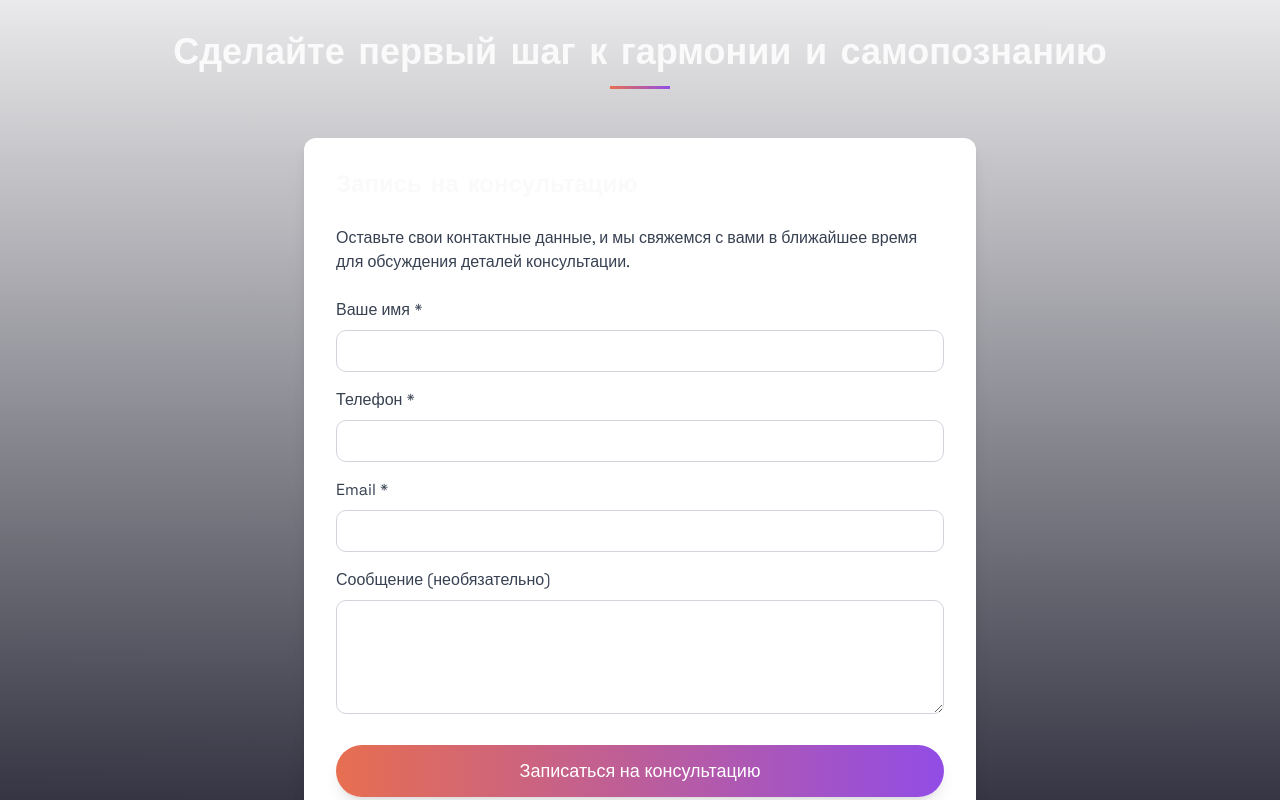
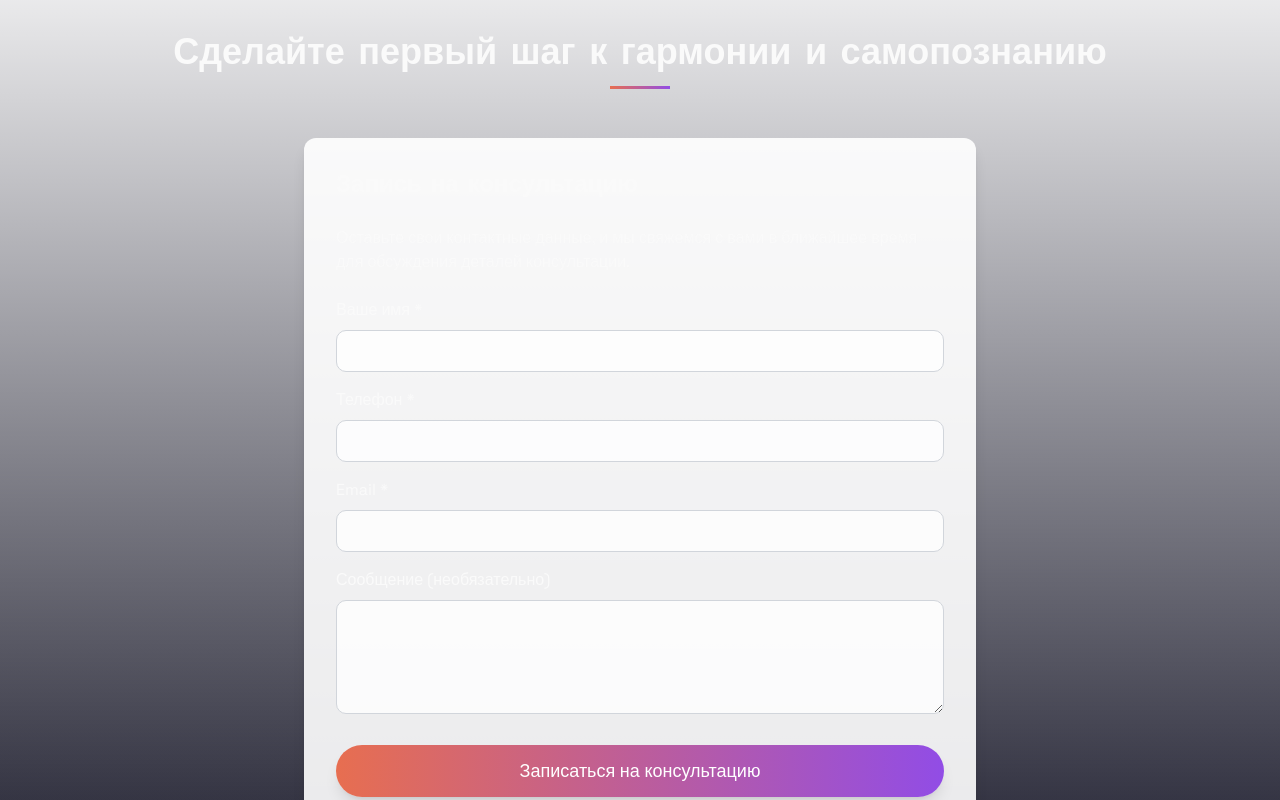
Before and after one commit to ivkin-vladimir/best-transformation-landing, a React (Vite) app: page / in a window 1280 px wide. Shown: the part 11200-12000 px from the top of the page. Built offline with nearby package versions, Linux system fonts and the light colour scheme.

Commit message:
Improve form text contrast
The text in the "Сделайте первый шаг к гармонии и самопознанию" form had low contrast, making it difficult to read. This commit improves the contrast.

```diff
--- a/src/components/BookingSection.tsx
+++ b/src/components/BookingSection.tsx
@@ -52,7 +52,7 @@ const BookingSection: React.FC = () => {
           whileInView={{ opacity: 1, y: 0 }}
           transition={{ duration: 0.6 }}
           viewport={{ once: true }}
-          className="text-3xl md:text-4xl text-best-purple text-center mb-16 decorative-line"
+          className="text-3xl md:text-4xl text-foreground text-center mb-16 decorative-line"
         >
           Сделайте первый шаг к гармонии и самопознанию
         </motion.h2>
@@ -64,61 +64,61 @@ const BookingSection: React.FC = () => {
           viewport={{ once: true }}
           className="max-w-2xl mx-auto"
         >
-          <div className="bg-white rounded-xl shadow-lg p-8">
-            <h3 className="text-2xl font-bold text-best-purple mb-6">Запись на консультацию</h3>
-            <p className="text-gray-700 mb-6">
+          <div className="bg-white/90 rounded-xl shadow-lg p-8">
+            <h3 className="text-2xl font-bold text-foreground mb-6">Запись на консультацию</h3>
+            <p className="text-foreground/90 mb-6">
               Оставьте свои контактные данные, и мы свяжемся с вами в ближайшее время для обсуждения деталей консультации.
             </p>
 
             <form onSubmit={handleSubmit}>
               <div className="mb-4">
-                <label htmlFor="name" className="block text-gray-700 mb-2">Ваше имя *</label>
+                <label htmlFor="name" className="block text-foreground mb-2">Ваше имя *</label>
                 <input
                   type="text"
                   id="name"
                   name="name"
                   value={formData.name}
                   onChange={handleChange}
-                  className="w-full px-4 py-2 border border-gray-300 rounded-md focus:outline-none focus:ring-2 focus:ring-best-purple focus:border-transparent"
+                  className="w-full px-4 py-2 border border-gray-300 rounded-md focus:outline-none focus:ring-2 focus:ring-primary focus:border-transparent text-foreground bg-white/80"
                   required
                 />
               </div>
 
               <div className="mb-4">
-                <label htmlFor="phone" className="block text-gray-700 mb-2">Телефон *</label>
+                <label htmlFor="phone" className="block text-foreground mb-2">Телефон *</label>
                 <input
                   type="tel"
                   id="phone"
                   name="phone"
                   value={formData.phone}
                   onChange={handleChange}
-                  className="w-full px-4 py-2 border border-gray-300 rounded-md focus:outline-none focus:ring-2 focus:ring-best-purple focus:border-transparent"
+                  className="w-full px-4 py-2 border border-gray-300 rounded-md focus:outline-none focus:ring-2 focus:ring-primary focus:border-transparent text-foreground bg-white/80"
                   required
                 />
               </div>
 
               <div className="mb-4">
-                <label htmlFor="email" className="block text-gray-700 mb-2">Email *</label>
+                <label htmlFor="email" className="block text-foreground mb-2">Email *</label>
                 <input
                   type="email"
                   id="email"
                   name="email"
                   value={formData.email}
                   onChange={handleChange}
-                  className="w-full px-4 py-2 border border-gray-300 rounded-md focus:outline-none focus:ring-2 focus:ring-best-purple focus:border-transparent"
+                  className="w-full px-4 py-2 border border-gray-300 rounded-md focus:outline-none focus:ring-2 focus:ring-primary focus:border-transparent text-foreground bg-white/80"
                   required
                 />
               </div>
 
               <div className="mb-6">
-                <label htmlFor="message" className="block text-gray-700 mb-2">Сообщение (необязательно)</label>
+                <label htmlFor="message" className="block text-foreground mb-2">Сообщение (необязательно)</label>
                 <textarea
                   id="message"
                   name="message"
                   value={formData.message}
                   onChange={handleChange}
                   rows={4}
-                  className="w-full px-4 py-2 border border-gray-300 rounded-md focus:outline-none focus:ring-2 focus:ring-best-purple focus:border-transparent"
+                  className="w-full px-4 py-2 border border-gray-300 rounded-md focus:outline-none focus:ring-2 focus:ring-primary focus:border-transparent text-foreground bg-white/80"
                 ></textarea>
               </div>
 
--- a/src/components/ProblemsSection.tsx
+++ b/src/components/ProblemsSection.tsx
@@ -1,6 +1,7 @@
 
 import React from 'react';
 import { Check } from 'lucide-react';
+import { motion } from 'framer-motion';
 
 const ProblemsSection: React.FC = () => {
   const problems = [
@@ -34,14 +35,24 @@ const ProblemsSection: React.FC = () => {
   return (
     <section id="problems" className="section-container">
       <div className="max-w-4xl mx-auto">
-        <h2 className="text-3xl md:text-4xl text-foreground text-center mb-16 decorative-line">
+        <motion.h2
+          initial={{ opacity: 0, y: 20 }}
+          whileInView={{ opacity: 1, y: 0 }}
+          transition={{ duration: 0.6 }}
+          viewport={{ once: true }}
+          className="text-3xl md:text-4xl text-foreground text-center mb-16 decorative-line"
+        >
           Проблемы, которые решает BEST-психопунктура
-        </h2>
+        </motion.h2>
 
         <div className="grid md:grid-cols-2 xl:grid-cols-3 gap-8">
           {problems.map((problem, index) => (
-            <div
+            <motion.div
               key={index}
+              initial={{ opacity: 0, y: 20 }}
+              whileInView={{ opacity: 1, y: 0 }}
+              transition={{ duration: 0.5, delay: index * 0.1 }}
+              viewport={{ once: true }}
               className="neo-glass p-6 rounded-lg shadow-md hover:shadow-lg transition-shadow duration-300"
             >
               <div className="flex items-center mb-4">
@@ -57,7 +68,7 @@ const ProblemsSection: React.FC = () => {
                   </li>
                 ))}
               </ul>
-            </div>
+            </motion.div>
           ))}
         </div>
 
```
